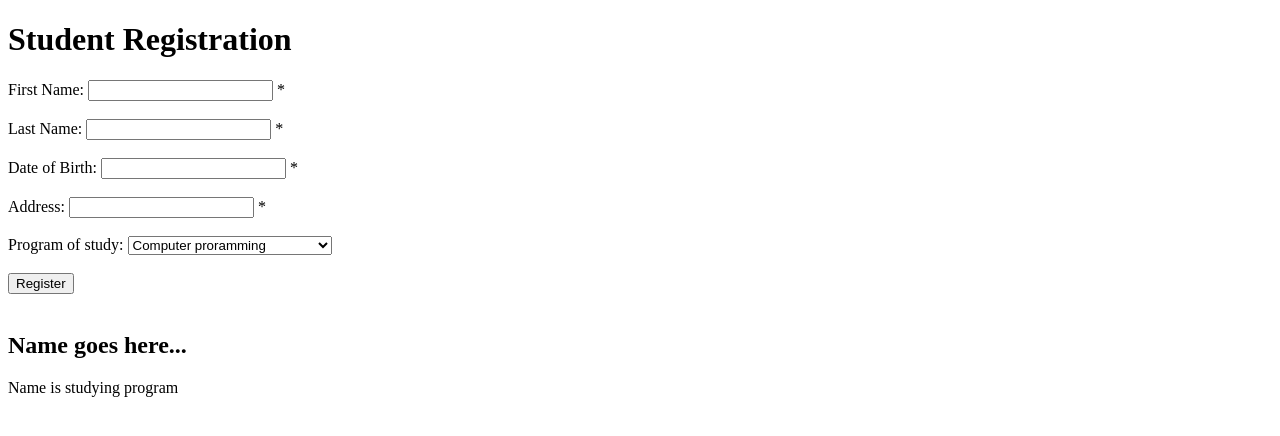
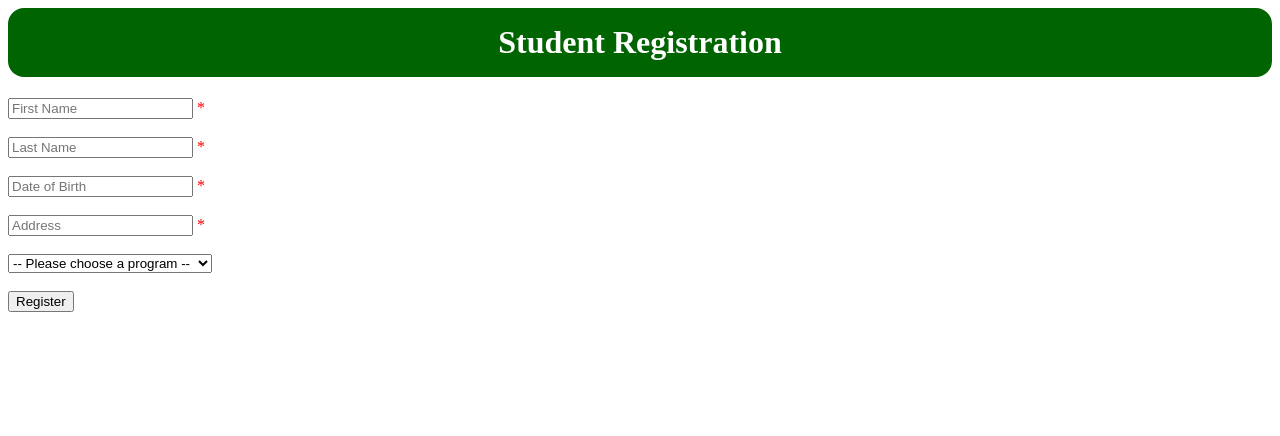
Before and after one commit to JacobGjerstad/CPW203-Fall2019-StudentReg, a plain HTML site: page index.html in a window 1280 px wide. Drawn offline with Linux system fonts and the light colour scheme.

Commit message:
Begin styling registration form

```diff
--- /dev/null
+++ b/css/main.css
@@ -0,0 +1,13 @@
+
+h1{
+    text-align: center;
+    background-color: darkgreen;
+    border-radius: .5em;
+    color: white;
+    padding: .5em;
+    margin-top: .2em;
+}
+
+form > span{
+    color: red;
+}
--- a/index.html
+++ b/index.html
@@ -6,33 +6,30 @@
     <meta name="viewport" content="width=device-width, initial-scale=1.0">
     <meta http-equiv="X-UA-Compatible" content="ie=edge">
     <title>Student Registration</title>
+    <link rel="stylesheet" href="css/main.css">
 </head>
 
 <body>
     <h1>Student Registration</h1>
 <form id="reg-form">
-    <label for="first-name">First Name:</label>
-    <input type="text" name="first-name" id="first-name">
+    <input type="text" aria-placeholder="Enter your legal first name." placeholder="First Name" name="first-name" id="first-name">
     <span>*</span>
     <br><br>
 
-    <label for="last-name">Last Name:</label>
-    <input type="text" name="last-name" id="last-name">
+    <input type="text" aria-placeholder="Enter your legal last name." placeholder="Last Name" name="last-name" id="last-name">
     <span>*</span>
     <br><br>
 
-    <label for="dob">Date of Birth:</label>
-    <input type="text" name="dob" id="dob">
+    <input type="text" aria-placeholder="Enter your date of birth." placeholder="Date of Birth" name="dob" id="dob">
     <span>*</span>
     <br><br>
 
-    <label for="address">Address:</label>
-    <input type="text" name="address" id="address">
+    <input type="text" aria-placeholder="Enter your primary address." placeholder="Address" name="address" id="address">
     <span>*</span>
     <br><br>
 
-    <label for="program">Program of study:</label>
     <select id="program">
+        <option selected value="">-- Please choose a program --</option>
         <option value="CPW">Computer proramming</option>
         <option value="DED">Digital Entertainment &amp; Design</option>
     </select>
@@ -48,8 +45,8 @@
     </div>
 
     <div id="display">
-        <h2>Name goes here...</h2>
-        <p>Name is studying program</p>
+        <h2></h2>
+        <p></p>
     </div>
 
     <script src="js/main.js"></script>
```
